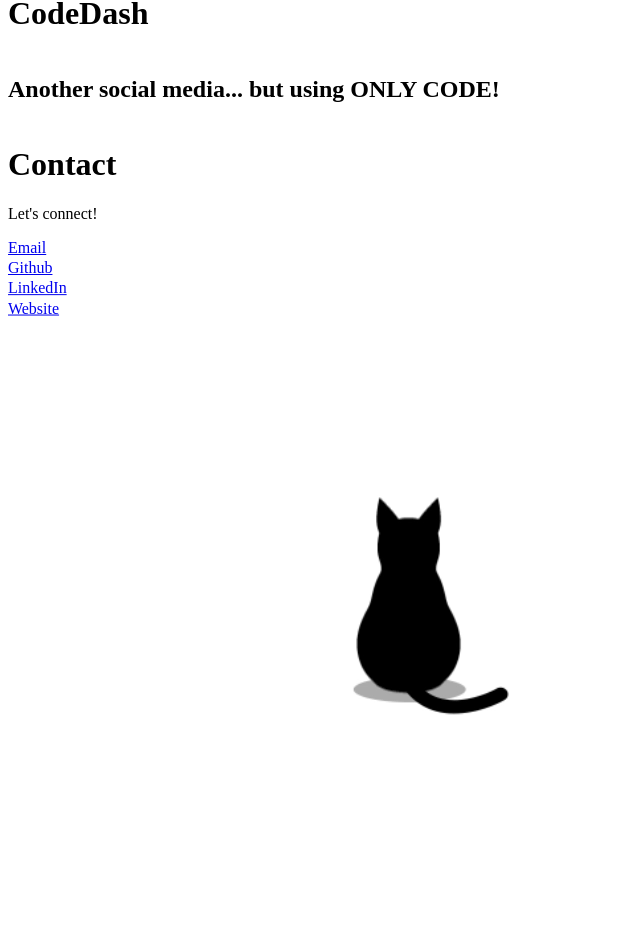
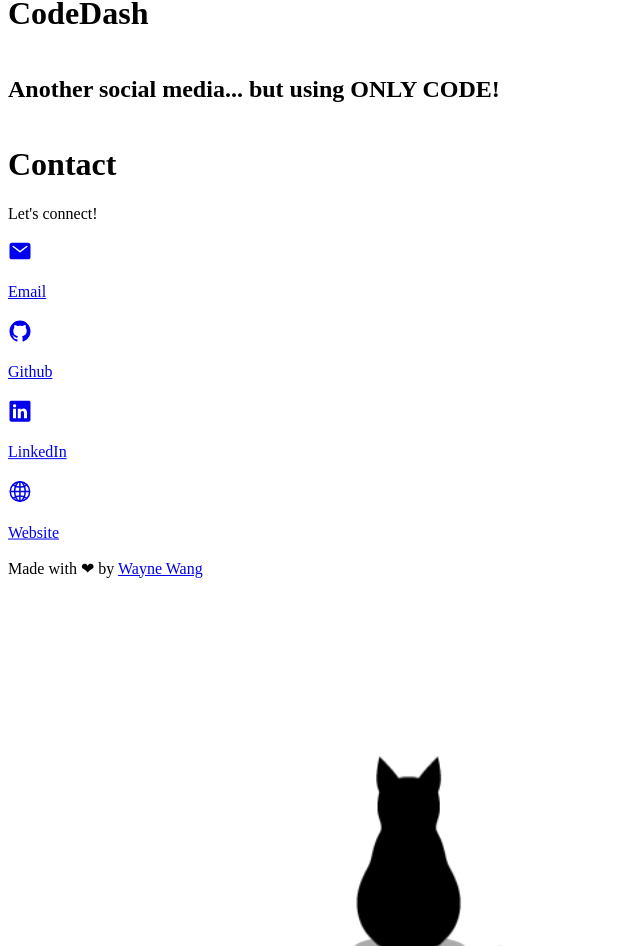
Before and after one commit to waynew99/waynew99.github.io, a React (Create React App) app: page / in a window 1280 px wide. Shown: the part 7927-8873 px from the top of the page, without its empty margins (0-640 px from the left). Built offline with nearby package versions, Linux system fonts and the light colour scheme; the HTML template or start-up script is replaced by a standard one.

Commit message:
tweaked visual

```diff
--- a/package.json
+++ b/package.json
@@ -15,6 +15,7 @@
     "@types/react-scroll": "^1.8.4",
     "react": "^18.2.0",
     "react-dom": "^18.2.0",
+    "react-icons": "^4.4.0",
     "react-scripts": "5.0.1",
     "react-scroll": "^1.8.7",
     "react-waypoint": "^10.3.0",
--- a/src/Data/data.json
+++ b/src/Data/data.json
@@ -34,25 +34,29 @@
             "id": 1,
             "name": "Email",
             "value": "me@waynewang.me",
-            "url": "mailto:sw@middlebury.edu?subject=Hi Wayne!"
+            "url": "mailto:sw@middlebury.edu?subject=Hi Wayne!",
+            "icon_name": "email"
         },
         {
             "id": 2,
             "name": "Github",
             "value": "github.com/waynewang",
-            "url": "https://github.com/waynew99"
+            "url": "https://github.com/waynew99",
+            "icon_name": "github"
         },
         {
             "id": 3,
             "name": "LinkedIn",
             "value": "linkedin.com/in/waynewang",
-            "url": "https://www.linkedin.com/in/waynewangme/"
+            "url": "https://www.linkedin.com/in/waynewangme/",
+            "icon_name": "linkedin"
         },
         {
             "id": 4,
             "name": "Website",
             "value": "waynewang.me",
-            "url": "https://waynewang.me"
+            "url": "https://waynewang.me",
+            "icon_name": "website"
         }
     ]
 }
--- a/src/components/Contact.tsx
+++ b/src/components/Contact.tsx
@@ -1,9 +1,7 @@
 import { useEffect, useState } from 'react';
 import FadeInEffect from '../Animations/FadeInEffect';
 import data from '../Data/data.json';
-import WorkCard from './WordCard';
 import { Waypoint } from 'react-waypoint';
-import LinkHoverEffect from '../Animations/LinkHoverEffect';
 import ContactItem from './ContactItem';
 
 interface ContactProps {
@@ -34,17 +32,18 @@ export default function Contact({ scrollRef }: ContactProps) {
     <div key={i}>
       {/* contactVisibility[0] is for the text line */}
       <FadeInEffect isVisible={contactVisibility[i + 1]}>
-        <a href={contact.url} target="_blank">
-          <ContactItem text={contact.name} />
-        </a>
+        <ContactItem
+          text={contact.name}
+          icon={contact.icon_name}
+          url={contact.url}
+        />
       </FadeInEffect>
     </div>
 
   ));
 
   return (
-    <div>
-      <div ref={scrollRef} className='pt-36'>
+    <div ref={scrollRef} className='pt-48'>
       <h1 className='ml-20 text-4xl text-bold'>Contact</h1>
       <Waypoint onEnter={() => {
         setIsOnScreen(true);
@@ -56,9 +55,11 @@ export default function Contact({ scrollRef }: ContactProps) {
           <div className='mt-10 flex flex-row'>
             {contacts}
           </div>
+          <div className='mt-20'>
+            Made with ❤ by <a className='underline underline-offset-4' href='https://github.com/waynew99' target='_blank'>Wayne Wang</a>
+          </div>
         </div>
       </Waypoint>
     </div>
-    </div >
   );
 }
--- a/src/components/ContactItem.tsx
+++ b/src/components/ContactItem.tsx
@@ -1,17 +1,39 @@
 import { useState } from 'react';
 import LinkHoverEffect from '../Animations/LinkHoverEffect';
+import { IoLogoGithub, IoLogoLinkedin, IoCallOutline, IoLogoWechat, IoMail, IoGlobeOutline } from 'react-icons/io5';
 
-export default function ContactItem({ text, useGradient }: { text: string, useGradient?: boolean }) {
+interface icon {
+  name: string,
+  content: React.ReactElement,
+}
+
+const icon_size = '24';
+
+const avail_icons: icon[] = [
+  { name: 'github', content: <IoLogoGithub size={icon_size} /> },
+  { name: 'linkedin', content: <IoLogoLinkedin size={icon_size} /> },
+  { name: 'email', content: <IoMail size={icon_size} /> },
+  { name: 'telephone', content: <IoCallOutline size={icon_size} /> },
+  { name: 'wechat', content: <IoLogoWechat size={icon_size} /> },
+  { name: 'website', content: <IoGlobeOutline size={icon_size} /> }
+];
+
+export default function ContactItem({ text, icon, url }: { text: string, icon: string, url: string }) {
   const [isHover, setIsHover] = useState(false);
 
   return (
     <div
-      className={'mr-10 text-lg cursor-pointer'}
+      className={'mr-16 cursor-pointer'}
       onMouseEnter={() => setIsHover(true)}
       onMouseLeave={() => setIsHover(false)}
     >
-      <LinkHoverEffect isHover={isHover} yOffset={1} underlineHeight={2}  useGradient>
-        <>{text}</>
+      <LinkHoverEffect isHover={isHover} yOffset={2} underlineHeight={2} useGradient>
+        <a className='flex flex-row' href={url} target="_blank">
+          <div className='mr-2 flex flex-col justify-center'>
+            {avail_icons.find(ic => ic.name === icon)?.content}
+          </div>
+          <p className='text-xl'>{text}</p>
+        </a>
       </LinkHoverEffect>
     </div>
   );
```
Also changed, not shown: 1 other file (tests, documents, lock files or other folders). Lines whose indentation alone changed are shown as unchanged.
